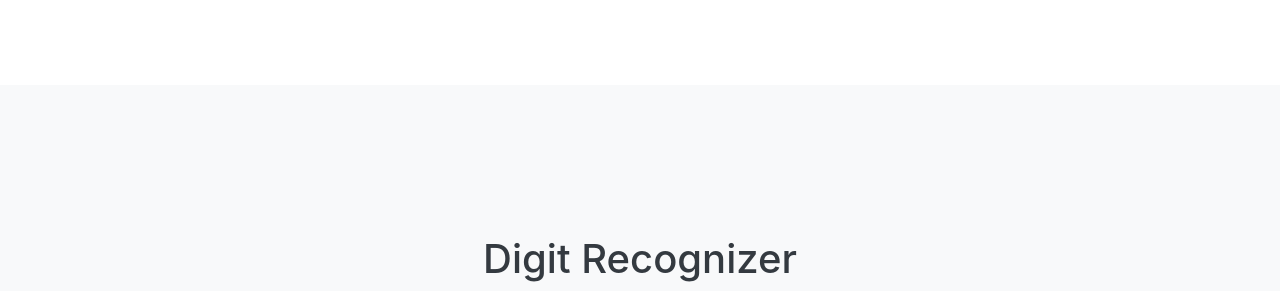
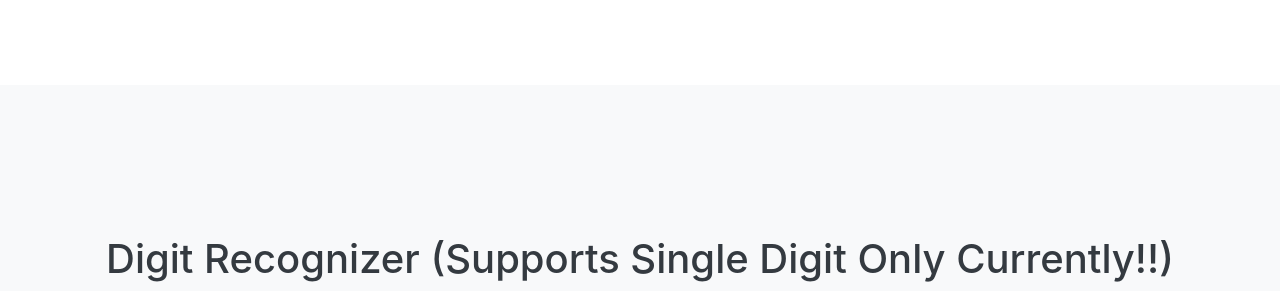
Before and after one commit to prakass1/digitrecognizer, a Flask app: page / in a window 1280 px wide. Shown: the part 1174-1465 px from the top of the page. Run offline with Flask 2, Linux system fonts and the light colour scheme; some libraries are stand-ins or nearby versions.

Commit message:
UI change

```diff
--- a/templates/index.html
+++ b/templates/index.html
@@ -167,7 +167,7 @@ handleRequest();
 
   <section id="application" class="bg-light text-dark">
     <div class="container-fluid text-center">
-	 <h1>Digit Recognizer</h1>
+	 <h1>Digit Recognizer (Supports Single Digit Only Currently!!)</h1>
 	<div class="row" >
       <div class="col-sm-6 mx-auto" >
         <canvas id="canvas" width="200" height="200"></canvas>
```
